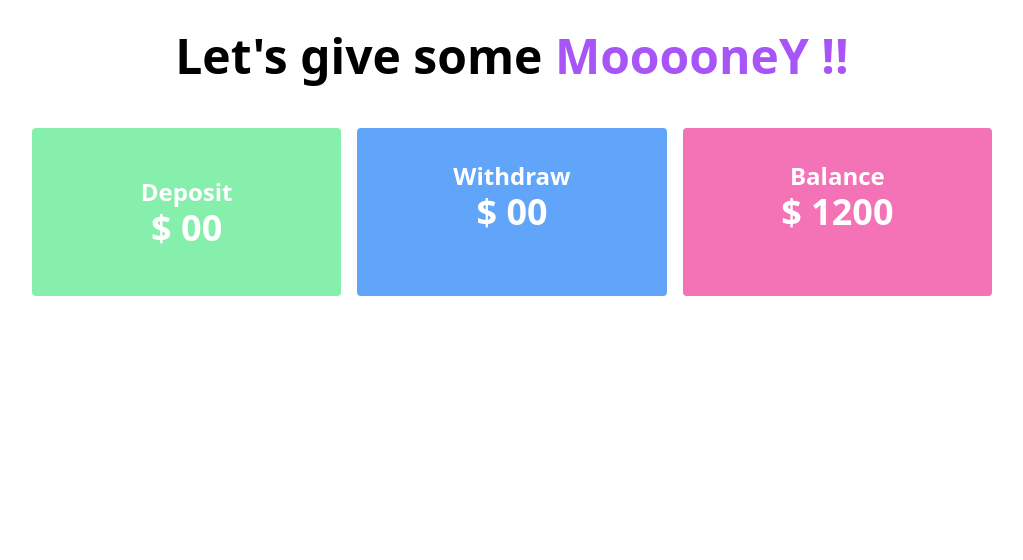
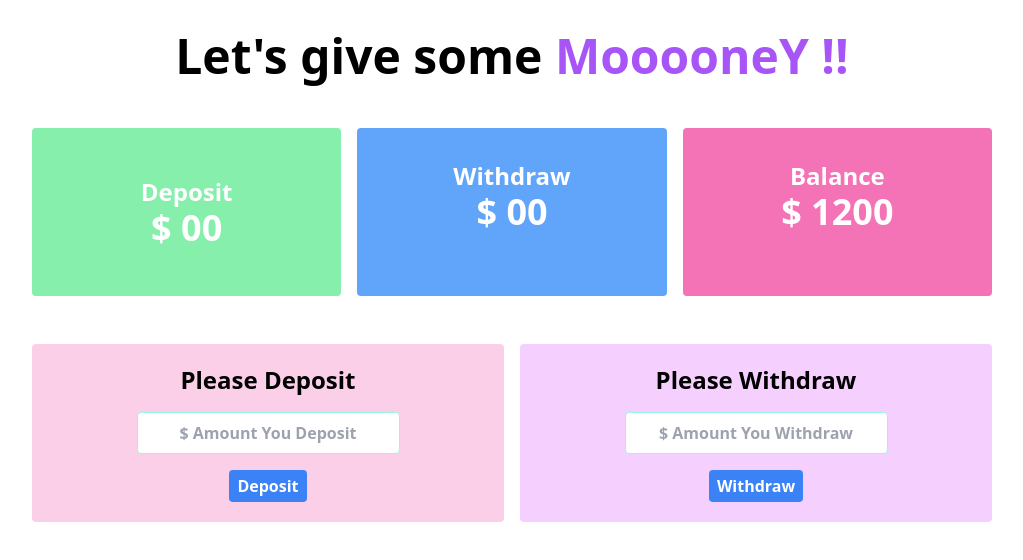
Before and after one commit to sajeeb-ahmeed/bangla-bank, a plain HTML site: page bank.html in a window 1280 px wide. Shown: the whole page, without its empty margins (128-1151 px from the left). Drawn offline with nearby package versions, Linux system fonts and the light colour scheme.

Commit message:
baap er bank deposit add

```diff
--- a/bank.html
+++ b/bank.html
@@ -36,7 +36,32 @@
             </div>
         </section>
         <!-- deposit and withdraw  -->
+        <section>
+            <div class="grid gap-4 grid-cols-2  font-bold  mt-12 font-bold ">
+                <div class="bg-pink-200 text-center p-5 rounded">
+                    <h3 class="font-bold text-2xl ">Please Deposit</h3>
+                    <input id="deposit-amount"
+                        class="block text-center mx-auto mt-4 p-2 rounded border border-teal-200 outline-orange-100"
+                        placeholder="$ Amount You Deposit" type="text" required>
 
+
+
+                    <button id="deposit-button" class="bg-blue-500 px-2 py-1 mt-4 font-semibold rounded text-white"
+                        type="submit">Deposit</button>
+                </div>
+                <div class="bg-fuchsia-200 text-center p-5 rounded">
+                    <h3 class="font-bold text-2xl "> Please Withdraw</h3>
+                    <input id="withdraw-amount"
+                        class="block text-center mx-auto mt-4 p-2 rounded border border-teal-200 outline-orange-100"
+                        placeholder="$ Amount You Withdraw" type="text" required>
+
+                    <button id="withdraw-button" class="bg-blue-500 px-2 py-1 mt-4 font-semibold rounded text-white"
+                        type="submit">Withdraw</button>
+                </div>
+
+
+            </div>
+        </section>
     </main>
     <script src="scripts/bank.js"></script>
 </body>
```
Also changed, not shown: index.html (+1 -0 lines).
